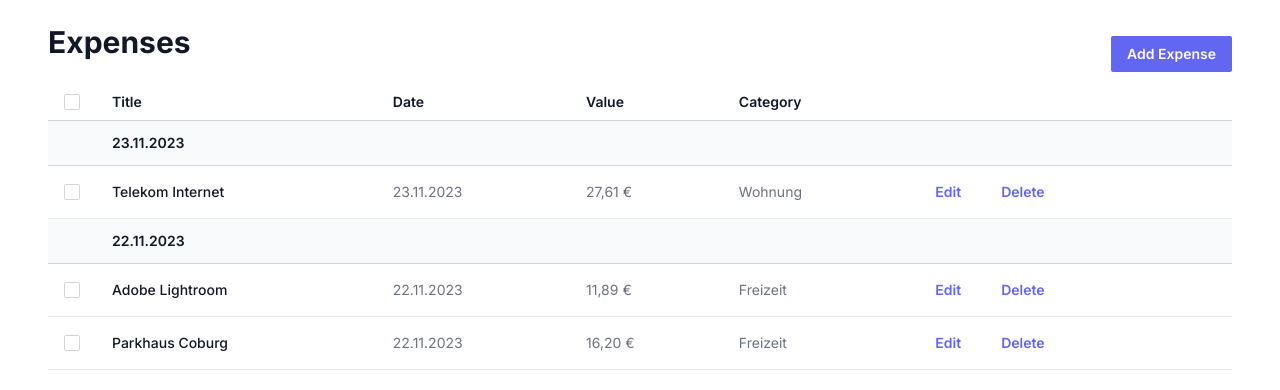
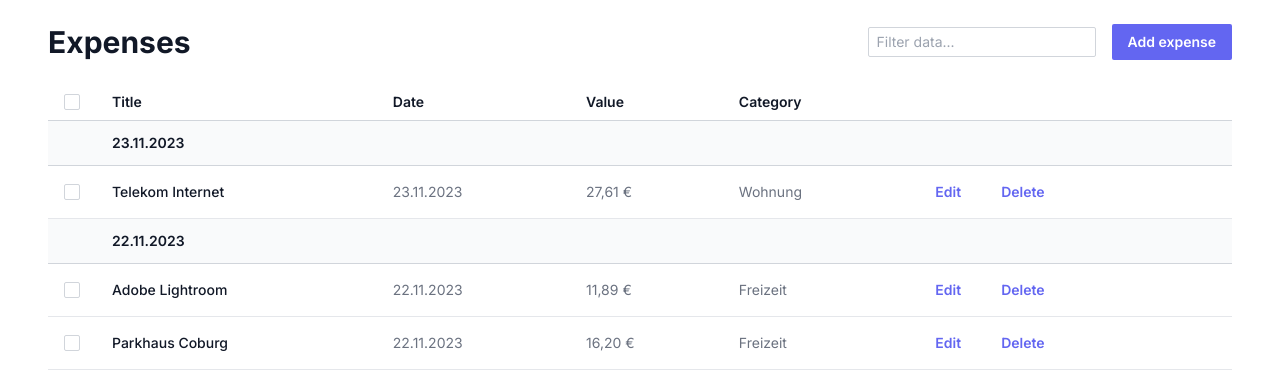
Before and after one commit to andreasremdt/expenses-dashboard, a Next.js app: page / in a window 1280 px wide. Shown: the top 390 px of the page. Built offline with nearby package versions, Linux system fonts and the light colour scheme.

Commit message:
feat: add filter function

```diff
--- a/app/page.tsx
+++ b/app/page.tsx
@@ -4,13 +4,8 @@ import expenses from "@/data.json";
 
 export default function Page() {
   return (
-    <>
-      <header className="flex items-center justify-between">
-        <h1 className="text-3xl text-gray-900 font-bold mb-6">Expenses</h1>
-        <Button>Add Expense</Button>
-      </header>
-
-      <Table expenses={expenses} />
-    </>
+    <Table title="Expenses" expenses={expenses}>
+      <Button>Add expense</Button>
+    </Table>
   );
 }
--- a/components/Table.tsx
+++ b/components/Table.tsx
@@ -1,18 +1,21 @@
 "use client";
 
-import { Fragment, useState } from "react";
+import { Fragment, type ReactNode, useState } from "react";
 import clsx from "clsx";
-import { formatCurrency, formatDate, groupExpensesByDate } from "@/lib/utils";
+import { filterExpenses, formatCurrency, formatDate, groupExpenses } from "@/lib/utils";
 import Button from "@/components/button";
 import Checkbox from "@/components/checkbox";
 import type { Expense } from "@/types";
 
 type Props = {
+  title?: string;
+  children: ReactNode;
   expenses: Expense[];
 };
 
-export default function Table({ expenses }: Props) {
+export default function Table({ expenses, title, children }: Props) {
   const [selected, setSelected] = useState<string[]>([]);
+  const [filter, setFilter] = useState<string>("");
 
   function handleSingleSelection(expenseId: string) {
     if (selected.includes(expenseId)) {
@@ -31,6 +34,23 @@ export default function Table({ expenses }: Props) {
   }
 
   return (
+    <div>
+      <header className="flex items-center justify-between mb-6">
+        {title && <h2 className="text-3xl text-gray-900 font-bold">{title}</h2>}
+        <div className="flex items-center gap-x-4">
+          <form>
+            <input
+              type="search"
+              className="border border-gray-300 rounded-sm px-2 py-1 outline-none"
+              placeholder="Filter data..."
+              value={filter}
+              onChange={(event) => setFilter(event.currentTarget.value)}
+            />
+          </form>
+          {children}
+        </div>
+      </header>
+
       <table className="w-full">
         <thead>
           <tr>
@@ -57,7 +77,7 @@ export default function Table({ expenses }: Props) {
           </tr>
         </thead>
         <tbody>
-        {Array.from(groupExpensesByDate(expenses)).map(([date, expenses]) => (
+          {Array.from(groupExpenses(filterExpenses(expenses, filter))).map(([date, expenses]) => (
             <Fragment key={date}>
               <tr>
                 <td colSpan={6} className="bg-gray-50 border-b border-gray-300 py-3 px-16 text-gray-900 font-semibold">
@@ -91,5 +111,6 @@ export default function Table({ expenses }: Props) {
           ))}
         </tbody>
       </table>
+    </div>
   );
 }
--- a/lib/utils.ts
+++ b/lib/utils.ts
@@ -11,7 +11,19 @@ export function formatDate(value: string) {
   return new Intl.DateTimeFormat("de-DE").format(new Date(value));
 }
 
-export function groupExpensesByDate(expenses: Expense[]) {
+export function filterExpenses(expenses: Expense[], filter: string) {
+  let lowerCaseFilter = filter.toLowerCase();
+
+  return expenses.filter(({ title, category, value }) => {
+    return (
+      title.toLowerCase().includes(lowerCaseFilter) ||
+      category.toLowerCase().includes(lowerCaseFilter) ||
+      String(value).toLowerCase().includes(lowerCaseFilter)
+    );
+  });
+}
+
+export function groupExpenses(expenses: Expense[]) {
   let grouped = new Map<string, Expense[]>();
 
   for (let expense of expenses) {
```
Lines whose indentation alone changed are shown as unchanged.
